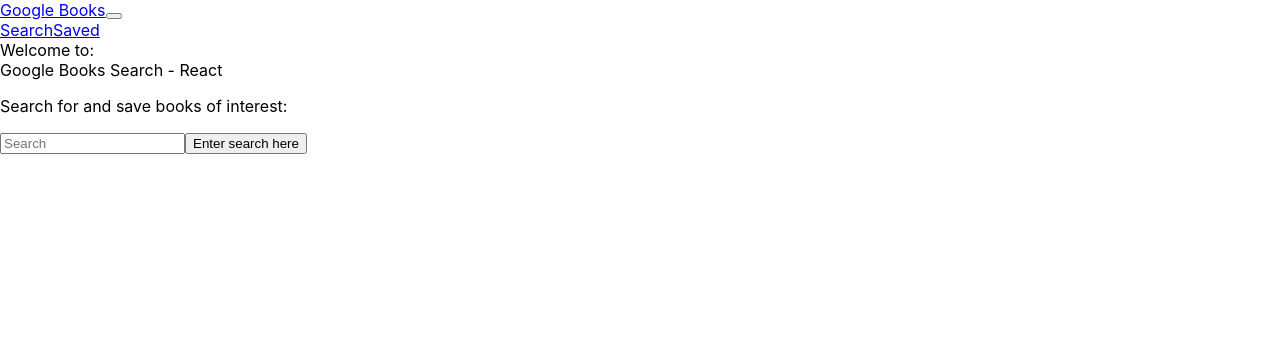
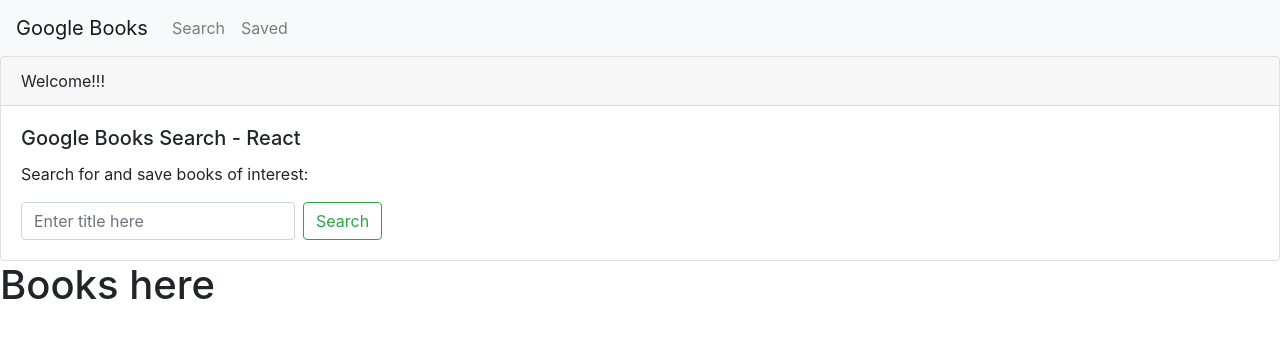
Before and after one commit to awoolley1/Google_Books_Search_React, a React (Create React App) app in the folder gbooks-search-react/client/: page / in a window 1280 px wide. Shown: the top 338 px of the page. Built offline with nearby package versions, Linux system fonts and the light colour scheme.

Commit message:
boostrap live

```diff
--- a/gbooks-search-react/client/src/App.js
+++ b/gbooks-search-react/client/src/App.js
@@ -1,9 +1,8 @@
 import React from "react";
 import { BrowserRouter as Router, Route, Switch } from "react-router-dom";
+import Books from "./components/Books";
 import Header from "./components/Header";
 import TitleCard from "./components/TitleCard";
-// import TitleCard from "./components/TitleCard";
-// import SearchBox from "./components/SearchBox";
 // import Books from "./components/Books";
 // import Saved from "./pages/Saved";
 // import Search from "./pages/Search";
@@ -21,6 +20,10 @@
       <TitleCard>
       </TitleCard>
     </div>
+    <div>
+      <Books>
+      </Books>
+    </div>
     </div>
   </Router>
   );
--- a/gbooks-search-react/client/src/components/Header/index.js
+++ b/gbooks-search-react/client/src/components/Header/index.js
@@ -1,7 +1,7 @@
 import React from "react";
-import "./style.css";
-import Navbar from 'react-bootstrap/Navbar'
-import Nav from 'react-bootstrap/Nav'
+import Navbar from 'react-bootstrap/Navbar';
+import Nav from 'react-bootstrap/Nav';
+import "bootstrap/dist/css/bootstrap.min.css";
 
 
 function Header(props) {
--- a/gbooks-search-react/client/src/components/TitleCard/index.js
+++ b/gbooks-search-react/client/src/components/TitleCard/index.js
@@ -4,17 +4,18 @@
 import Form from 'react-bootstrap/Form'
 import FormControl from 'react-bootstrap/FormControl'
 import Button from 'react-bootstrap/Button'
+import "bootstrap/dist/css/bootstrap.min.css";
 
 function TitleCard(props) {
   return (
     <Card>
-      <Card.Header>Welcome to:</Card.Header>
+      <Card.Header>Welcome!!!</Card.Header>
       <Card.Body>
         <Card.Title>Google Books Search - React</Card.Title>
         <Card.Text>Search for and save books of interest:</Card.Text>
         <Form inline>
-          <FormControl type="text" placeholder="Search" className="mr-sm-2" />
-          <Button variant="outline-success">Enter search here</Button>
+          <FormControl type="text" placeholder="Enter title here" className="mr-sm-2" />
+          <Button variant="outline-success">Search</Button>
         </Form>
       </Card.Body>
     </Card>
```
Also changed, not shown: gbooks-search-react/client/src/components/SearchBox/index.js (deleted, +0 -11 lines), gbooks-search-react/client/src/components/SearchBox/style.css (deleted).
